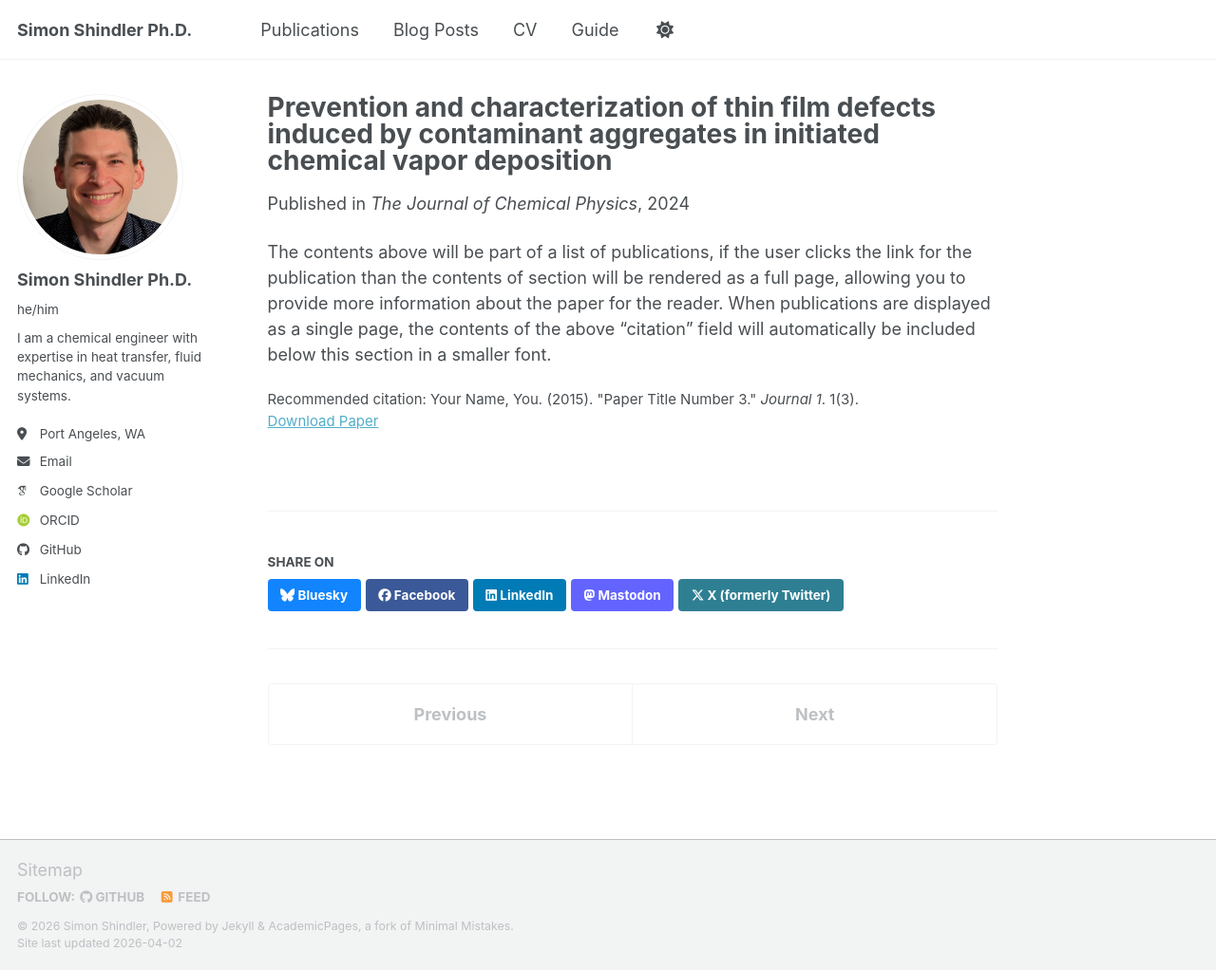
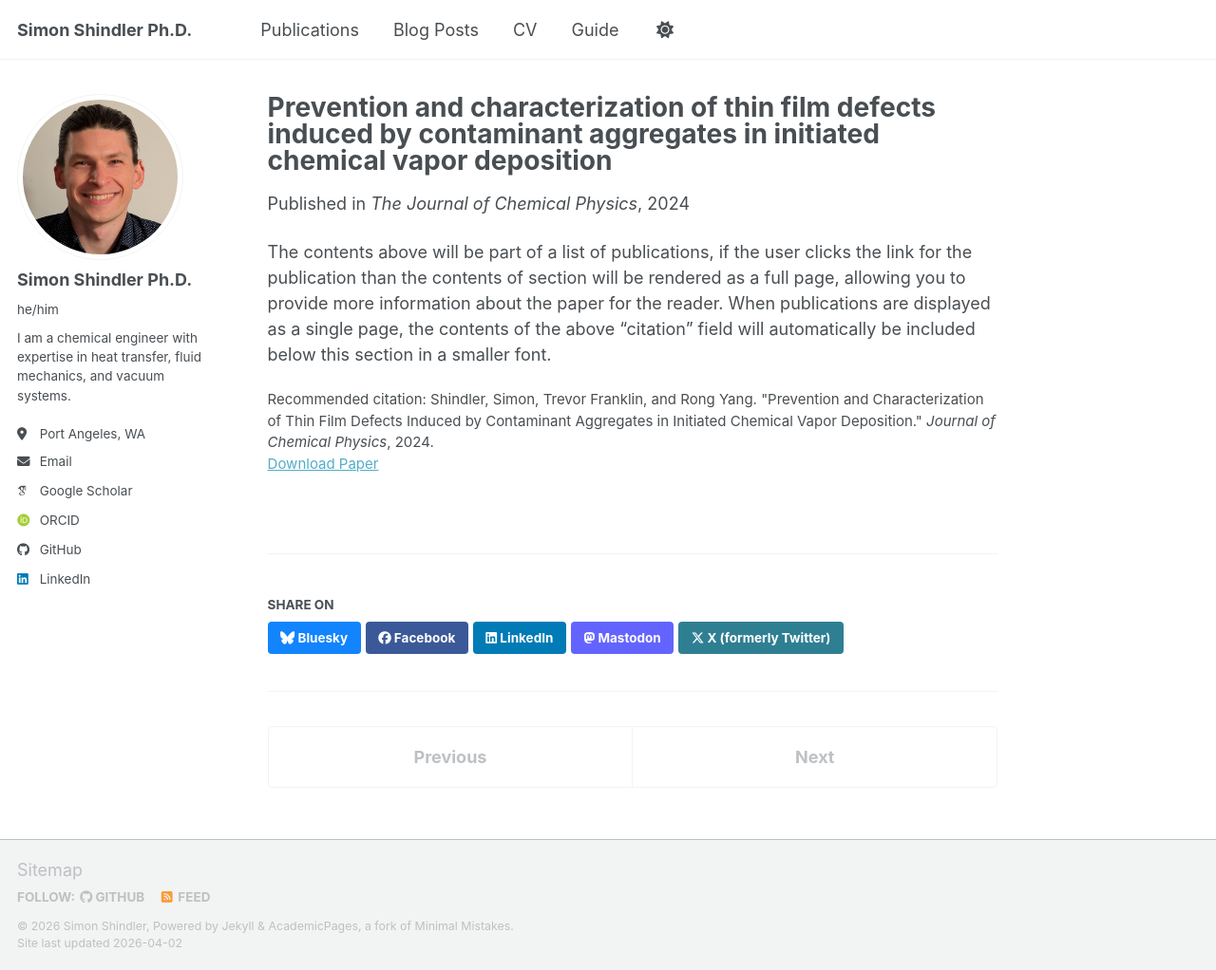
Before and after one commit to sgshindler/sgshindler.github.io, a Jekyll site: the page built from _publications/2015-10-01-paper-title-number-3.md, in a window 1280 px wide and 1022 px high. Shown: the whole window at 95% size. Built offline with Jekyll 4.4.1, drawn with Linux system fonts in a browser that asks for light colours; some web fonts are replaced; a script bundle is joined from its source files by our own code; library files that are not in the unit come from our copies.

Commit message:
Update 2015-10-01-paper-title-number-3.md

```diff
--- a/_publications/2015-10-01-paper-title-number-3.md
+++ b/_publications/2015-10-01-paper-title-number-3.md
@@ -8,7 +8,7 @@ date: 2024-04-14
 venue: 'The Journal of Chemical Physics'
 slidesurl:
 paperurl: 'https://academicpages.github.io/files/paper3.pdf'
-citation: 'Your Name, You. (2015). &quot;Paper Title Number 3.&quot; <i>Journal 1</i>. 1(3).'
+citation: 'Shindler, Simon, Trevor Franklin, and Rong Yang. &quot;Prevention and Characterization of Thin Film Defects Induced by Contaminant Aggregates in Initiated Chemical Vapor Deposition.&quot; <i>Journal of Chemical Physics</i>, 2024.'
 ---
 
 The contents above will be part of a list of publications, if the user clicks the link for the publication than the contents of section will be rendered as a full page, allowing you to provide more information about the paper for the reader. When publications are displayed as a single page, the contents of the above "citation" field will automatically be included below this section in a smaller font.
```
